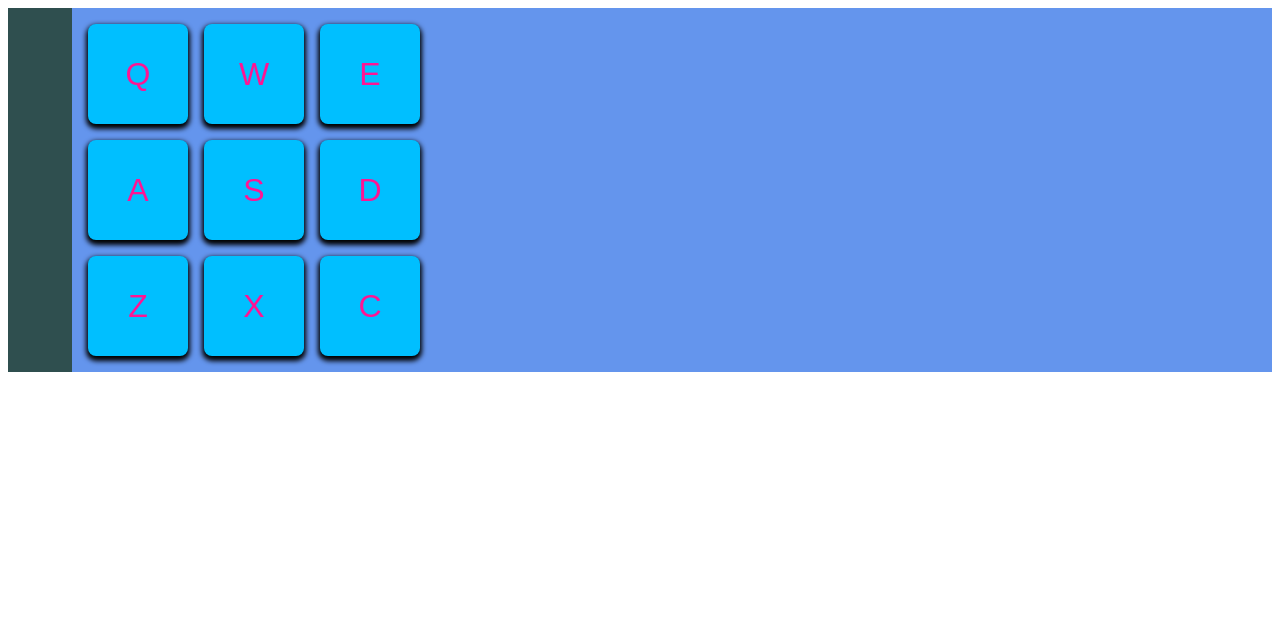
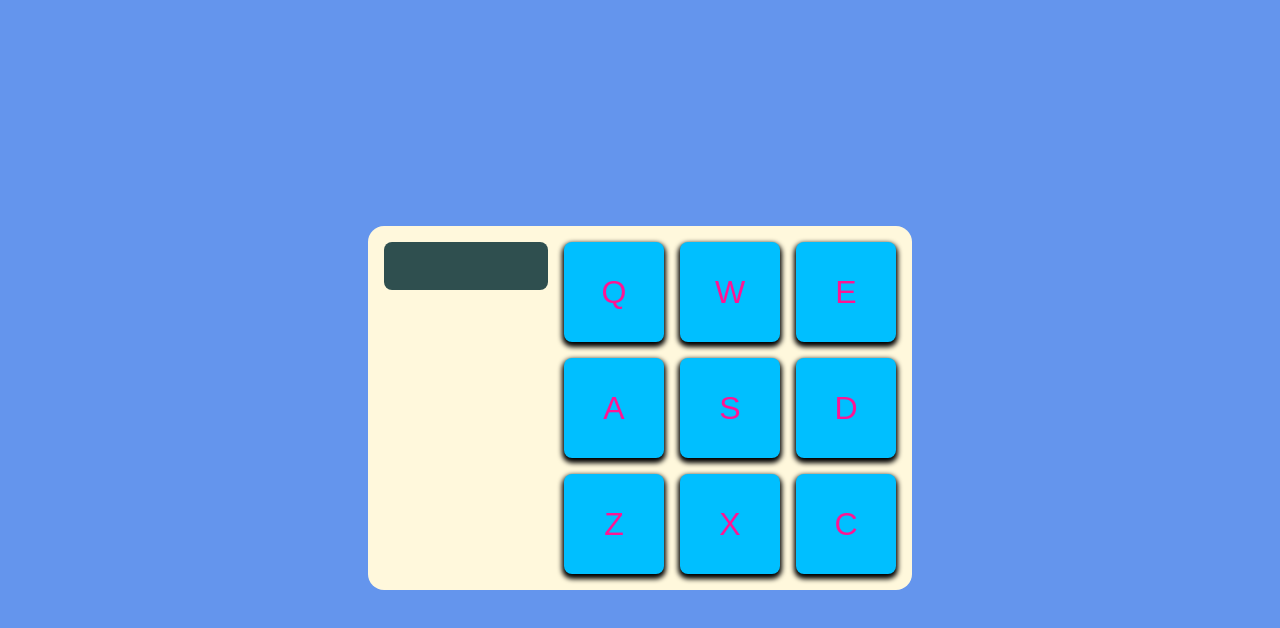
Before and after one commit to TahielGiordana/drum-machine, a React (Create React App) app: page / in a window 1280 px wide. Shown: the top 628 px of the page. Built offline with nearby package versions, Linux system fonts and the light colour scheme.

Commit message:
Cambios en los estilos

```diff
--- a/src/index.css
+++ b/src/index.css
@@ -1,14 +1,30 @@
+body {
+  background-color: cornflowerblue;
+  max-width: 100vw;
+  height: 100vh;
+  display: flex;
+  justify-content: center;
+  align-items: center;
+}
+
 #drum-machine {
-  width: 100%;
-  background-color: cornflowerblue;
+  background-color: cornsilk;
   display: flex;
+  padding: 1rem;
+  gap: 1rem;
+  border-radius: 1rem;
 }
 
 #display {
+  min-width: fit-content;
+  width: 100px;
+  height: 1rem;
+  min-height: fit-content;
   background-color: darkslategray;
   color: aliceblue;
   padding: 1rem 2rem;
   text-align: center;
+  border-radius: 0.5rem;
 }
 
 .drum-pad--wrapper {
@@ -16,7 +32,6 @@
   grid-template-columns: repeat(3, 100px);
   grid-template-rows: repeat(3, 100px);
   gap: 1rem;
-  padding: 1rem;
 }
 
 .drum-pad {
```
